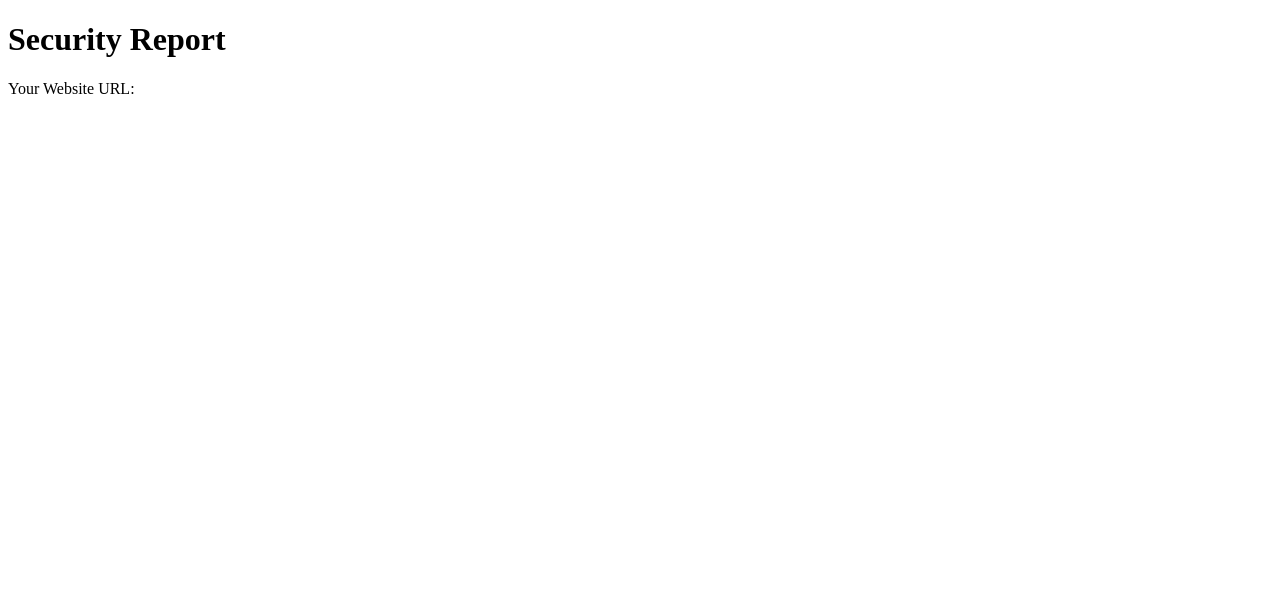
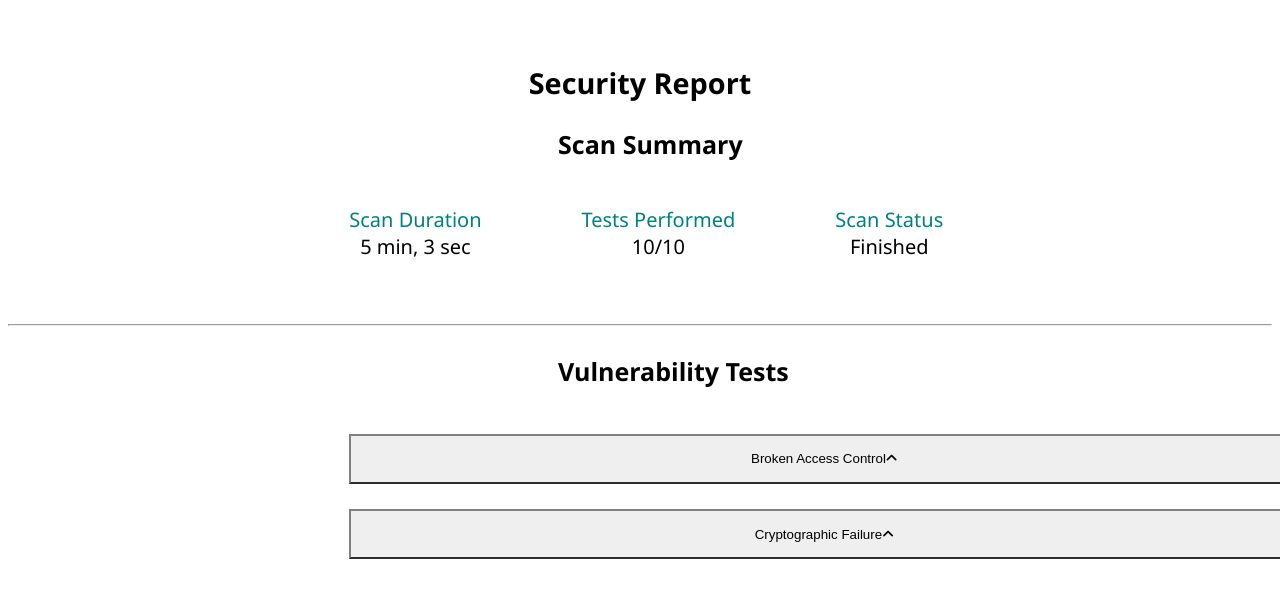
Before and after one commit to zipesb/Senior-Project, a React (Create React App) app in the folder client/: page / in a window 1280 px wide. Both pictures are taken after a click on the button "Scan". Shown: the top 598 px of the page. Built offline with nearby package versions, Linux system fonts and the light colour scheme.

Commit message:
Security Report UI Work

```diff
--- a/client/package.json
+++ b/client/package.json
@@ -3,6 +3,9 @@
   "version": "0.1.0",
   "private": true,
   "dependencies": {
+    "@fortawesome/fontawesome-svg-core": "^6.3.0",
+    "@fortawesome/free-solid-svg-icons": "^6.3.0",
+    "@fortawesome/react-fontawesome": "^0.2.0",
     "@testing-library/jest-dom": "^5.16.5",
     "@testing-library/react": "^13.4.0",
     "@testing-library/user-event": "^13.5.0",
--- a/client/public/index.html
+++ b/client/public/index.html
@@ -10,6 +10,7 @@
       content="Web site created using create-react-app"
     />
     <link rel="apple-touch-icon" href="%PUBLIC_URL%/logo192.png" />
+    <script src="https://kit.fontawesome.com/8d8cd5387e.js" crossorigin="anonymous"></script>
     <!--
       manifest.json provides metadata used when your web app is installed on a
       user's mobile device or desktop. See https://developers.google.com/web/fundamentals/web-app-manifest/
--- a/client/src/Components/Home.js
+++ b/client/src/Components/Home.js
@@ -1,5 +1,6 @@
 import { Link, useNavigate } from "react-router-dom";
 import { useState } from "react";
+import "../Styles/home.css";
 
 
 function Home() {
--- a/client/src/Components/SecurityReport.js
+++ b/client/src/Components/SecurityReport.js
@@ -1,11 +1,30 @@
 import { useLocation } from "react-router-dom"
+import "../Styles/report.css";
+import TestInfo from "./TestInfo.js"
 
 function SecurityReport() {
     const location = useLocation();
     return (
         <div>
+            <div className="r1">
             <h1> Security Report </h1>
-           Your Website URL: {location.state.url}
+            <h2>{location.state.url} </h2>
+            </div>
+            <h3 className="ss">Scan Summary</h3>
+            <div className="scan">
+            <p className="sp1">Scan Duration<br></br><em id="em1">5 min, 3 sec</em></p>
+            <p className="sp2">Tests Performed<br></br><em id="em1">10/10</em></p>
+            <p className="sp3">Scan Status<br></br><em id="em1">Finished</em></p>
+            </div>
+            <br></br>
+            <br></br>
+        <hr></hr>
+
+        <h2 className="vt">Vulnerability Tests</h2>
+
+        <TestInfo testName="Broken Access Control"/>
+        <TestInfo testName="Cryptographic Failure"/>
+
         </div>
     );
 }
--- /dev/null
+++ b/client/src/Components/TestInfo.js
@@ -0,0 +1,28 @@
+
+import { useState } from "react";
+import "../Styles/testdd.css";
+
+function TestInfo(props){
+    const testName = props.testName;
+    const[isListOpen, setIsListOpen] = useState(true);
+
+    function handleClick() {
+        setIsListOpen(!isListOpen);
+    }
+
+    return(
+        <div>
+            <button type="button" className="dd-header"
+            onClick = {handleClick}
+            >
+            <a className="testname">{testName}</a>
+            {isListOpen
+            ? <span class="fa-solid fa-angle-up"/>
+            : <span class="fa-solid fa-angle-down"/>
+            }
+            </button>
+        </div>
+    );
+}
+
+export default TestInfo;
--- /dev/null
+++ b/client/src/Styles/report.css
@@ -0,0 +1,72 @@
+.r1 {
+    margin-top: 63px;
+    text-align: center;
+    font-family: 'Segoe UI';
+    font-size: 90%;
+}
+
+h1 {
+
+}
+
+h2 {
+    color: #2681f1;
+}
+
+.scan {
+    margin-top: 1%;
+    margin-left: 27%;
+    font-size: 20px;
+    font-family: 'Segoe UI';
+    color: teal;
+    display: flex;
+
+}
+
+.ss {
+    font-family: 'Segoe UI';
+    font-size: 25px;
+    margin-left: 550px;
+
+}
+
+.sp1 {
+    margin-right: 100px;
+    text-align: center;
+
+}
+#em1 {
+    color: black;
+}
+
+.sp2 {
+    margin-right: 100px;
+    text-align: center;
+
+}
+.sp3 {
+    text-align: center;
+
+}
+
+.scanNumbers {
+    margin-top: 1%;
+    margin-left: 27.5%;
+    font-size: 20px;
+    font-family: 'Segoe UI';
+}
+
+.sp4 {
+    margin-right: 150px;
+}
+.sp5 {
+    margin-right: 150px;
+}
+
+.vt {
+    font-family: 'Segoe UI';
+    font-size: 25px;
+    margin-left: 550px;
+    margin-top: 2.2%;
+    color: black;
+}
--- /dev/null
+++ b/client/src/Styles/testdd.css
@@ -0,0 +1,14 @@
+.dd-header {
+    margin-top: 2%;
+    margin-left: 27%;
+    max-height: 50px;
+    min-height: 50px;
+    max-width: 950px;
+    min-width: 950px;
+    border-color: grey;
+
+}
+
+.testname{
+
+}
--- a/client/src/index.js
+++ b/client/src/index.js
@@ -1,7 +1,7 @@
 import React from "react";
 import ReactDOM from "react-dom";
 import App from "./App";
-import "./index.css";
+
 
 ReactDOM.render(
   <React.StrictMode>
```
Also changed, not shown: client/src/Styles/home.css (renamed from client/src/index.css), 1 other file (tests, documents, lock files or other folders).
